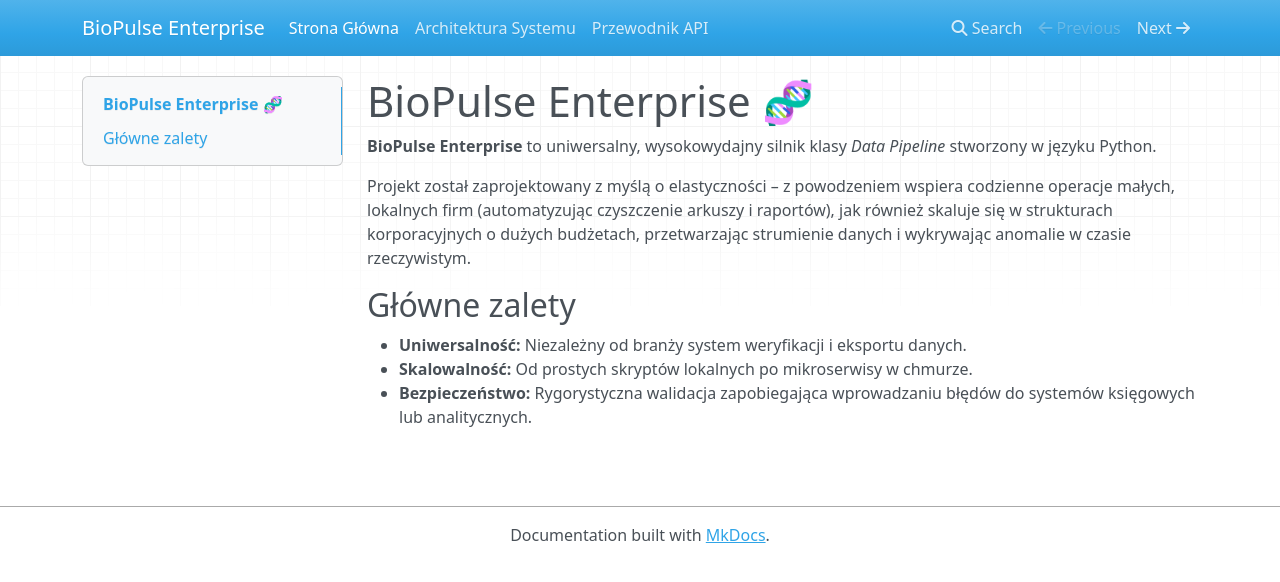
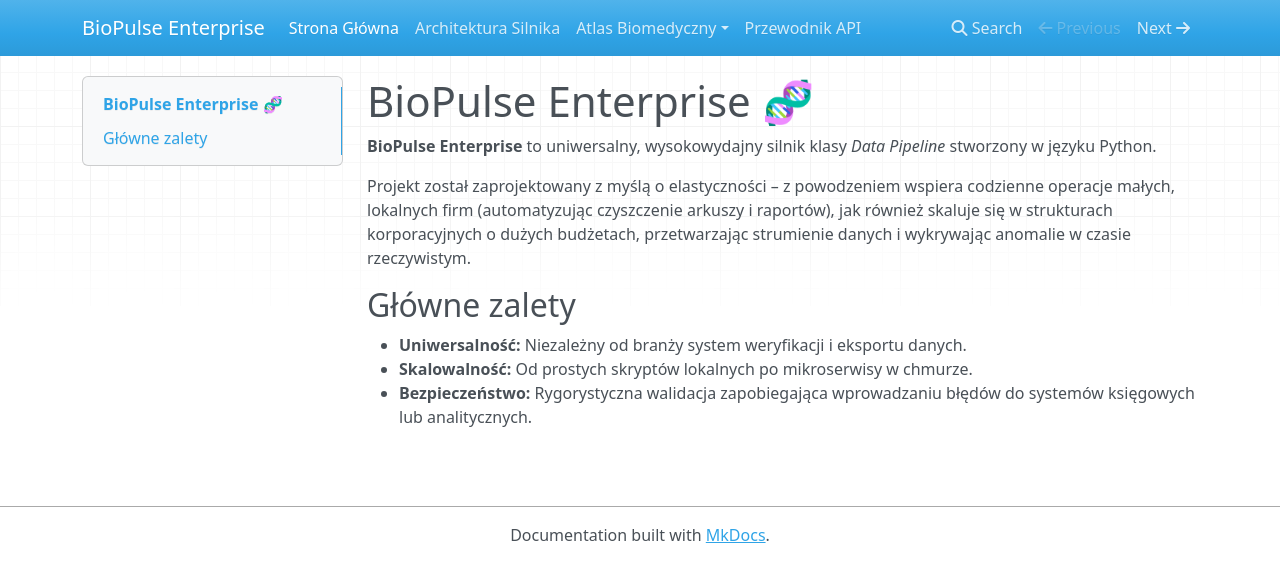
Before and after one commit to DevLabStudy/BioPulse, an MkDocs documentation site: the page built from docs/index.md, in a window 1280 px wide. Shown: the top 582 px of the page. Built offline with MkDocs 1.6.1, drawn with Linux system fonts in a browser that asks for light colours; nearby versions of some CDN libraries; some of the changed lines change nothing that is shown.

Commit message:
Update mkdocs.yml

```diff
--- a/mkdocs.yml
+++ b/mkdocs.yml
@@ -1,5 +1,5 @@
 site_name: BioPulse Enterprise
-site_description: Uniwersalny silnik walidacji i strukturyzacji danych biznesowych
+site_description: Inżynieryjny silnik walidacji danych i cyfrowy atlas biomedyczny
 site_url: https://biopulse.devlabstudy/
 
 theme:
@@ -7,5 +7,10 @@
 
 nav:
   - Strona Główna: index.md
-  - Architektura Systemu: architektura.md
+  - Architektura Silnika: architektura.md
+  - Atlas Biomedyczny:
+    - Tkanka Nabłonkowa: atlas/nablonkowa.md
+    - Tkanka Mięśniowa: atlas/miesniowa.md
+    - Krew i Limfa: atlas/krew.md
+    - Tkanka Nerwowa (Neuron): atlas/nerwowa.md
   - Przewodnik API: api.md
```
